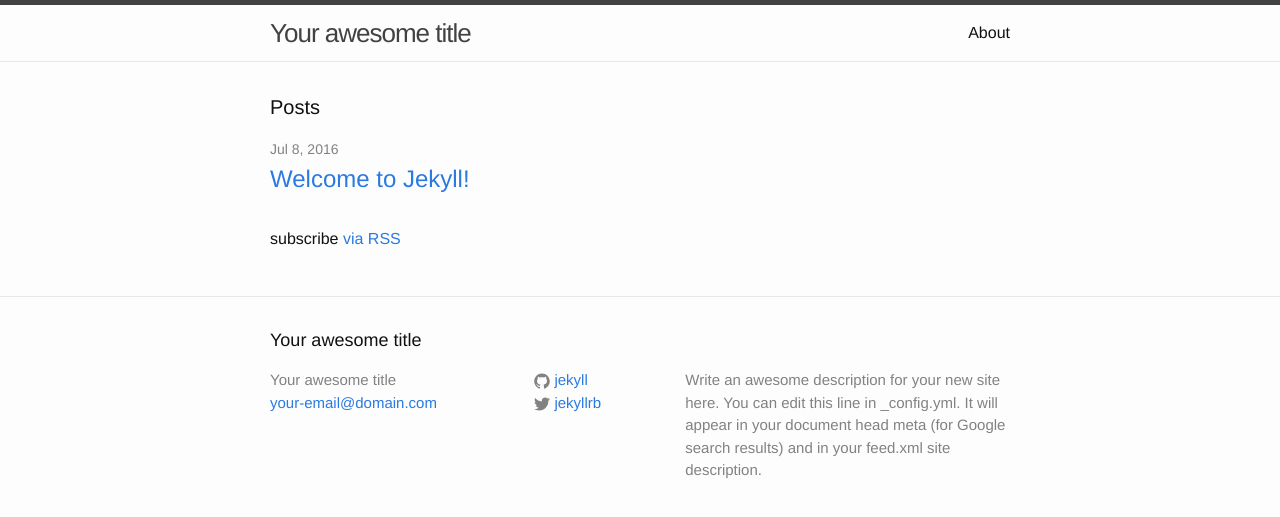
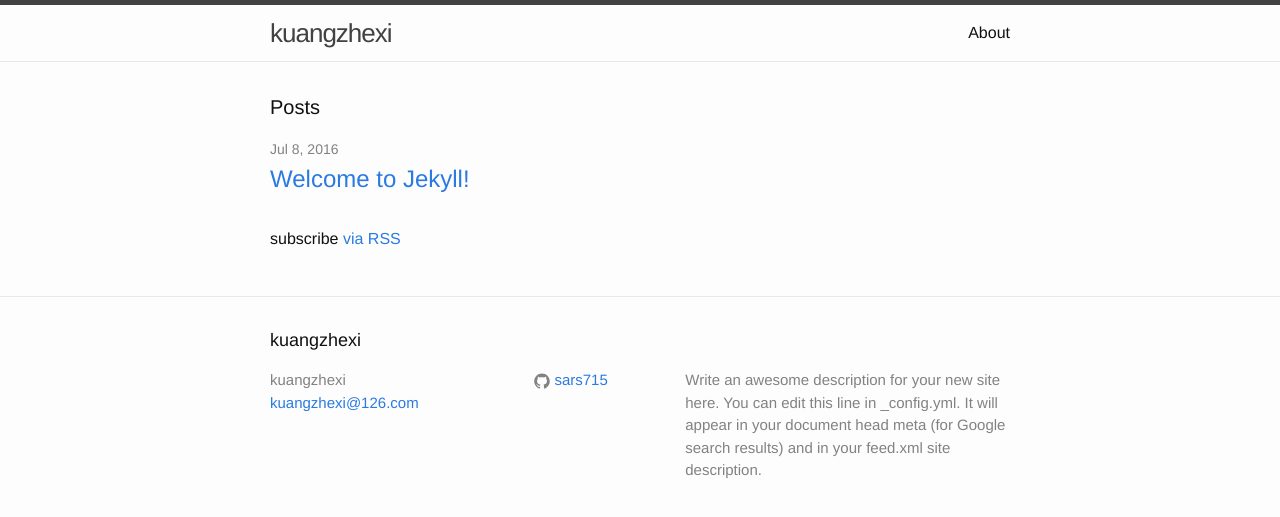
Before and after one commit to sars715/sars715.github.io, a Jekyll site: the page built from index.html, in a window 1280 px wide. Shown: the top 517 px of the page. Built offline with Jekyll 4.4.1, drawn with Linux system fonts in a browser that asks for light colours.

Commit message:
change info

```diff
--- a/_config.yml
+++ b/_config.yml
@@ -6,16 +6,15 @@
 # 'jekyll serve'. If you change this file, please restart the server process.
 
 # Site settings
-title: Your awesome title
-email: your-email@domain.com
+title: kuangzhexi
+email: kuangzhexi@126.com
 description: > # this means to ignore newlines until "baseurl:"
   Write an awesome description for your new site here. You can edit this
   line in _config.yml. It will appear in your document head meta (for
   Google search results) and in your feed.xml site description.
 baseurl: "" # the subpath of your site, e.g. /blog
-url: "http://yourdomain.com" # the base hostname & protocol for your site
-twitter_username: jekyllrb
-github_username:  jekyll
+url: "http://sars715.github.io" # the base hostname & protocol for your site
+github_username:  sars715
 
 # Build settings
 markdown: kramdown
```
